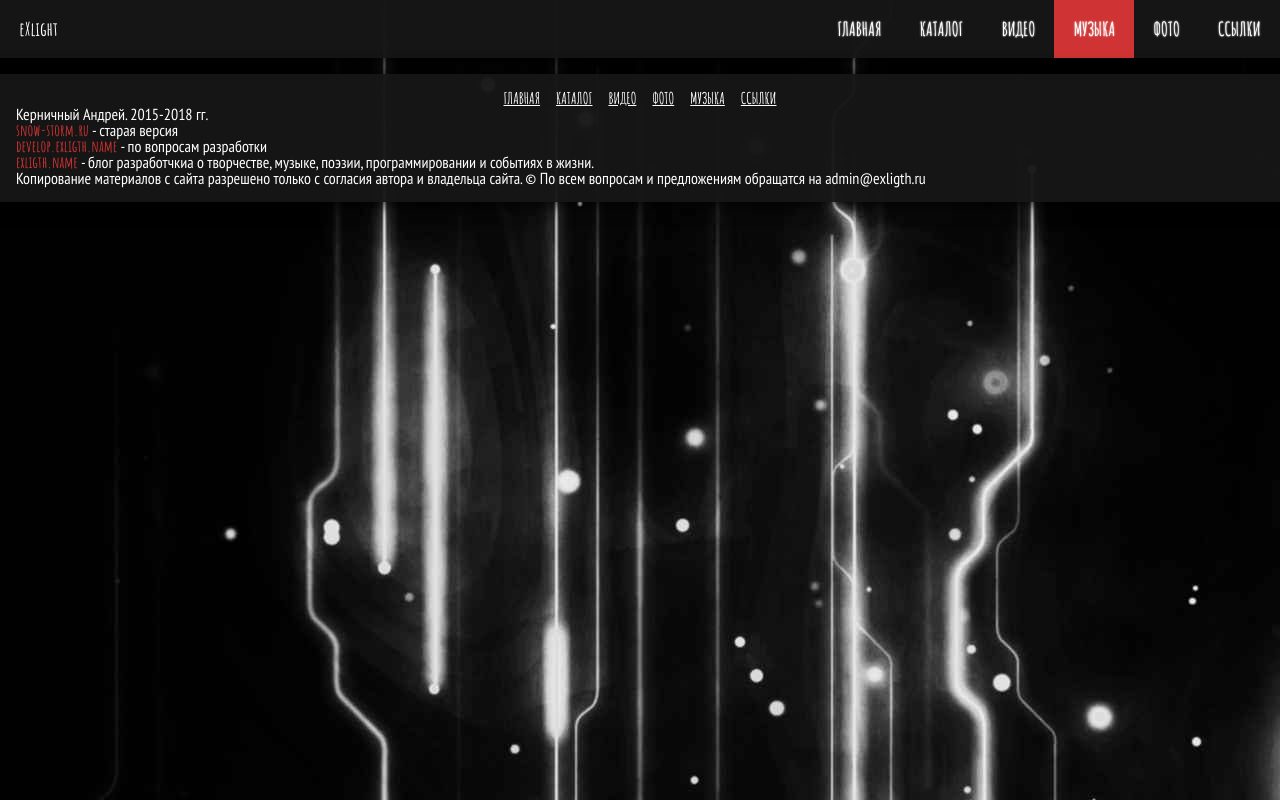
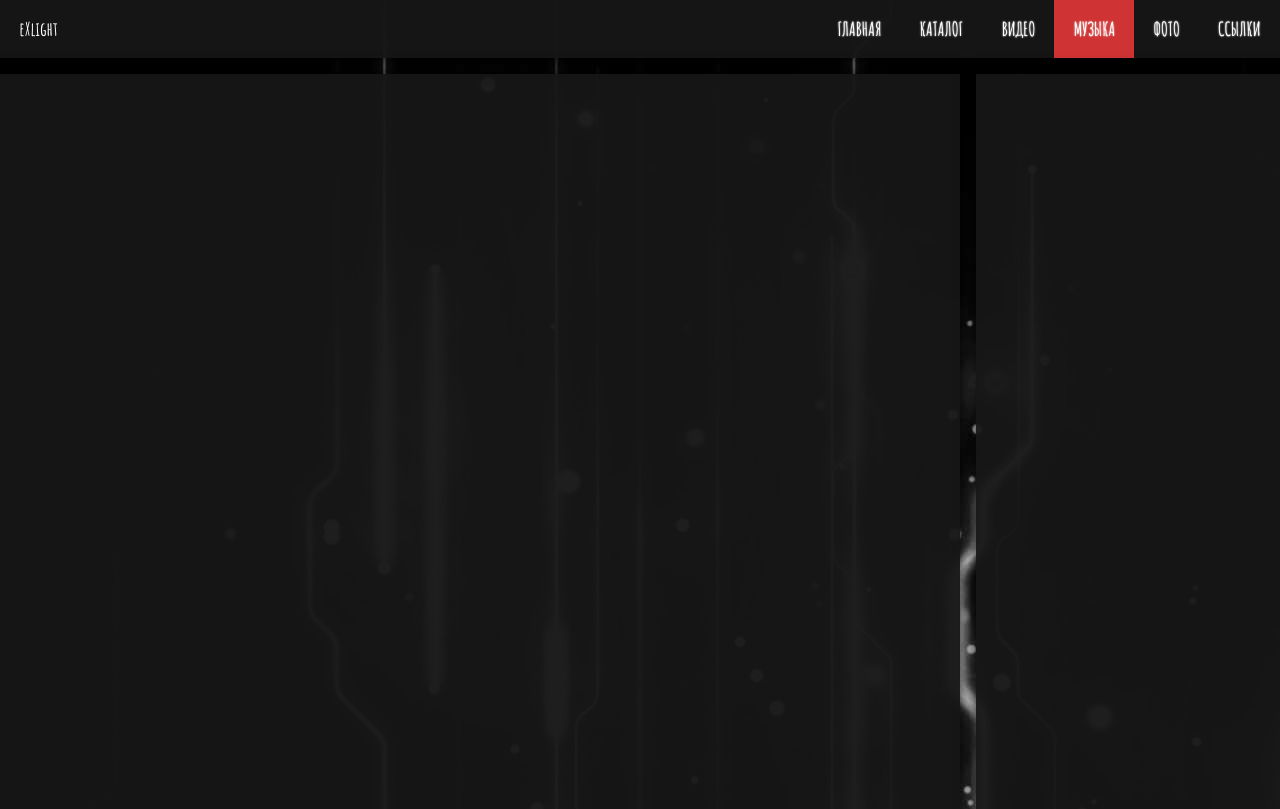
Before and after one commit to snowstroom/exlight.name, an Angular app: page /music in a window 1280 px wide. Shown: the top 809 px of the page. Built offline with nearby package versions, Linux system fonts and the light colour scheme.

Commit message:
Music, photo, video pages

```diff
--- a/src/app/pages/music/music.component.html
+++ b/src/app/pages/music/music.component.html
@@ -1,3 +1,4 @@
-<p>
-  music works!
-</p>
+<div class="content-wrapper">
+  <div class="main"></div>
+  <div class="right"></div>
+</div>
--- a/src/app/pages/music/music.component.scss
+++ b/src/app/pages/music/music.component.scss
@@ -0,0 +1,17 @@
+@import '../../variables';
+.content-wrapper {
+  display: flex;
+  min-height: 50em;
+  margin: 1em 0;
+  .main {
+    box-shadow: $box-shadow;
+    background: $blocks-color-bg;
+    width: 75%;
+    margin-right: 1em;
+  }
+  .right {
+    width: calc(25% - 1em);
+    background: $blocks-color-bg;
+    box-shadow: $box-shadow;
+  }
+}
--- a/src/app/pages/photo/photo.component.html
+++ b/src/app/pages/photo/photo.component.html
@@ -1,3 +1,4 @@
-<p>
-  photo works!
-</p>
+<div class="content-wrapper">
+  <div class="main"></div>
+  <div class="right"></div>
+</div>
--- a/src/app/pages/photo/photo.component.scss
+++ b/src/app/pages/photo/photo.component.scss
@@ -0,0 +1,17 @@
+@import '../../variables';
+.content-wrapper {
+  display: flex;
+  min-height: 50em;
+  margin: 1em 0;
+  .main {
+    box-shadow: $box-shadow;
+    background: $blocks-color-bg;
+    width: 75%;
+    margin-right: 1em;
+  }
+  .right {
+    width: calc(25% - 1em);
+    background: $blocks-color-bg;
+    box-shadow: $box-shadow;
+  }
+}
--- a/src/app/pages/video/video.component.html
+++ b/src/app/pages/video/video.component.html
@@ -1,3 +1,4 @@
-<p>
-  video works!
-</p>
+<div class="content-wrapper">
+  <div class="main"></div>
+  <div class="right"></div>
+</div>
--- a/src/app/pages/video/video.component.scss
+++ b/src/app/pages/video/video.component.scss
@@ -0,0 +1,17 @@
+@import '../../variables';
+.content-wrapper {
+  display: flex;
+  min-height: 50em;
+  margin: 1em 0;
+  .main {
+    box-shadow: $box-shadow;
+    background: $blocks-color-bg;
+    width: 75%;
+    margin-right: 1em;
+  }
+  .right {
+    width: calc(25% - 1em);
+    background: $blocks-color-bg;
+    box-shadow: $box-shadow;
+  }
+}
```
